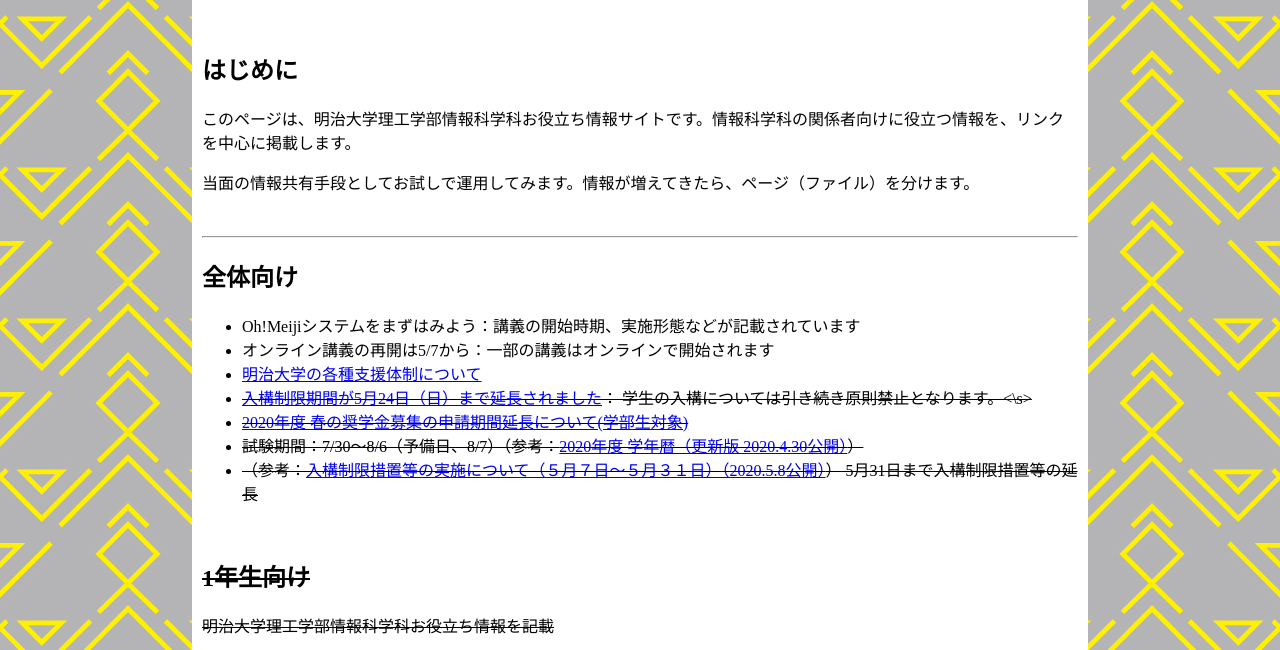
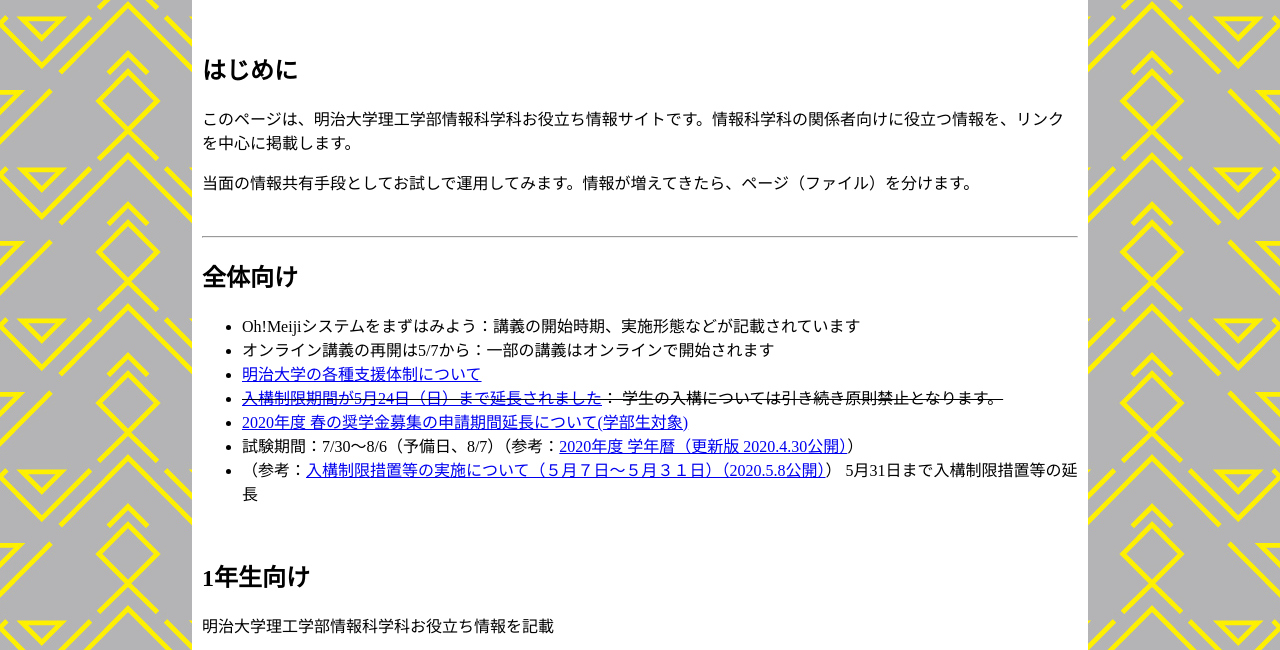
Before and after one commit to saitolaborg/cs.meiji.ac.jp, a plain HTML site: page index.html in a window 1280 px wide. Shown: the part 120-770 px from the top of the page. Drawn offline with Linux system fonts and the light colour scheme.

Commit message:
Update index.html

```diff
--- a/index.html
+++ b/index.html
@@ -31,7 +31,7 @@ body {
   <li>オンライン講義の再開は5/7から：一部の講義はオンラインで開始されます</li>
   <li><a href="https://www.meiji.ac.jp/koho/natural-disaster/6t5h7p0000341lty.html">明治大学の各種支援体制について</a></li>
   <li><s><a href="https://www.meiji.ac.jp/koho/natural-disaster/6t5h7p0000341w9h.html">入構制限期間が5月24日（日）まで延長されました</a>：
- 学生の入構については引き続き原則禁止となります。<\s></li>
+ 学生の入構については引き続き原則禁止となります。</s></li>
 <li><a href="https://www.meiji.ac.jp/campus/shougaku/info/2020/6t5h7p0000342cfr.html">2020年度 春の奨学金募集の申請期間延長について(学部生対象)</a></li>
  <li>試験期間：7/30〜8/6（予備日、8/7）（参考：<a href="https://www.meiji.ac.jp/koho/6t5h7p00000vgfy1-att/6t5h7p00001m6udj.pdf">2020年度 学年暦（更新版 2020.4.30公開）</a>）</li>
  <li>（参考：<a href="https://www.meiji.ac.jp/koho/natural-disaster/6t5h7p000034364r.html">入構制限措置等の実施について（５月７日～５月３１日）（2020.5.8公開）</a>）
```
